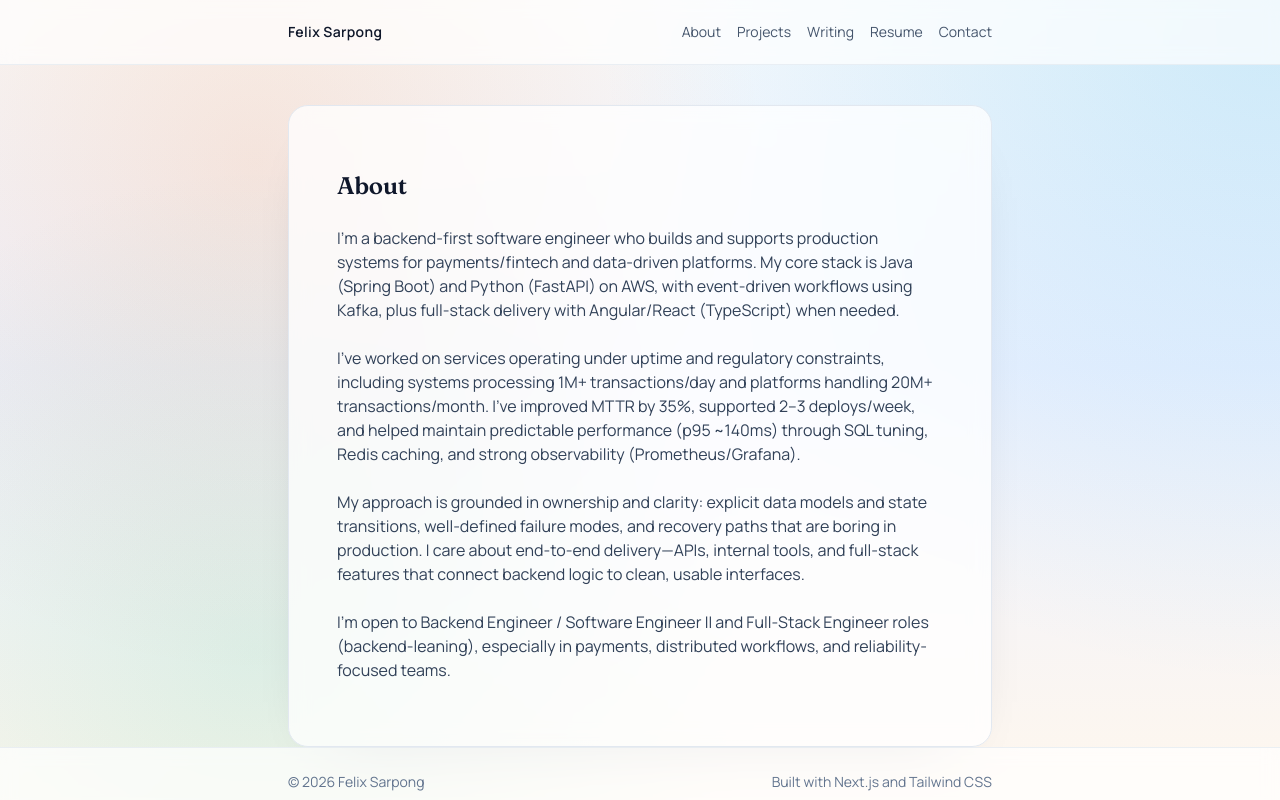
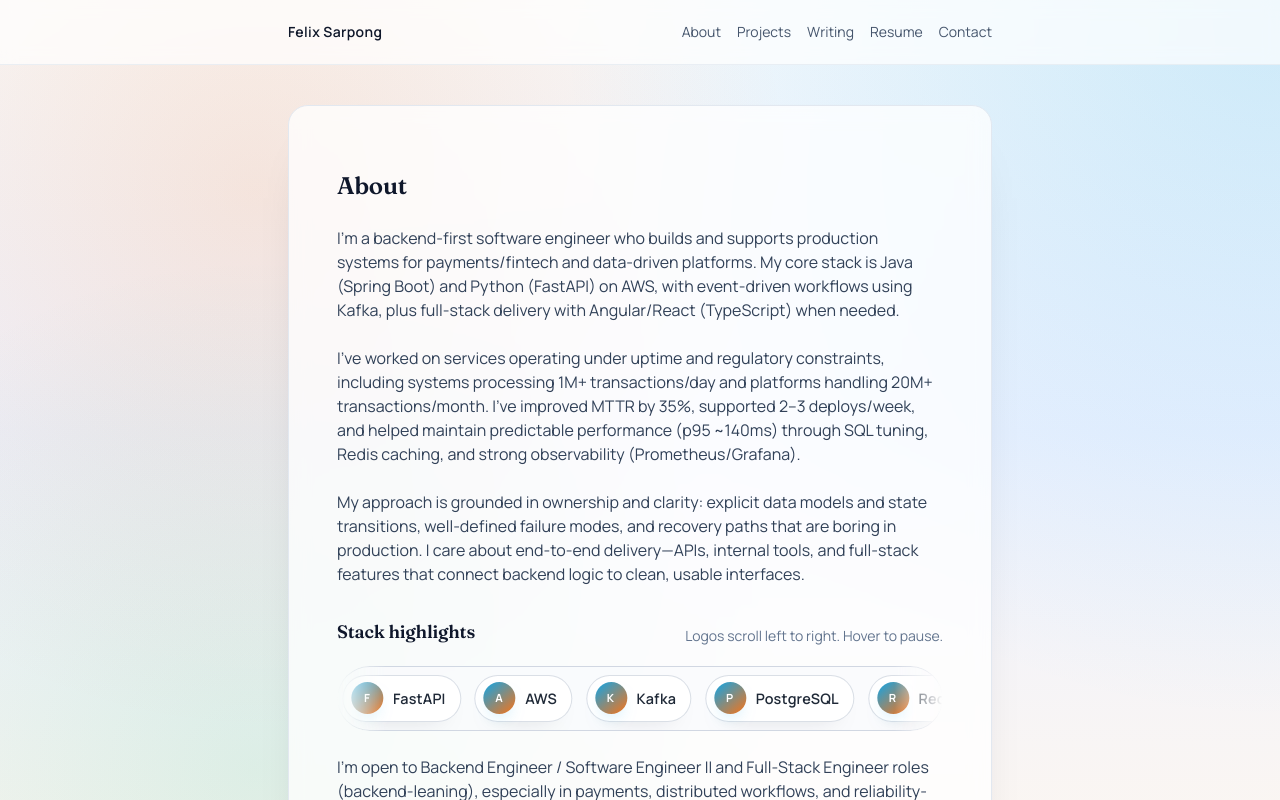
Before and after one commit to felixkwasisarpong/Portfolio, a Next.js app: page /about in a window 1280 px wide. Shown: the top 800 px of the page. Built offline with nearby package versions, Linux system fonts and the light colour scheme.

Commit message:
feat:added carousel for stack highlight

```diff
--- a/app/about/page.tsx
+++ b/app/about/page.tsx
@@ -6,6 +6,25 @@ export const metadata = {
 };
 
 export default function AboutPage() {
+  const stack = [
+    "Java",
+    "Spring Boot",
+    "Python",
+    "FastAPI",
+    "AWS",
+    "Kafka",
+    "PostgreSQL",
+    "Redis",
+    "Docker",
+    "Kubernetes",
+    "React",
+    "Angular",
+    "TypeScript",
+    "Prometheus",
+    "Grafana",
+  ];
+  const stackLoop = [...stack, ...stack];
+
   return (
     <Container>
       <section className="panel mt-10 px-8 py-12 sm:px-12 sm:py-16">
@@ -25,6 +44,42 @@ I’ve worked on services operating under uptime and regulatory constraints, inc
 My approach is grounded in ownership and clarity: explicit data models and state transitions, well-defined failure modes, and recovery paths that are boring in production. I care about end-to-end delivery—APIs, internal tools, and full-stack features that connect backend logic to clean, usable interfaces.
           </p>
 
+          <div className="pt-2">
+            <div className="flex flex-wrap items-end justify-between gap-2">
+              <h2 className="text-lg font-semibold text-slate-900">
+                Stack highlights
+              </h2>
+              <span className="text-sm text-slate-500">
+                Logos scroll left to right. Hover to pause.
+              </span>
+            </div>
+
+            <div
+              className="logo-marquee mt-5"
+              aria-label="Technology stack logos carousel"
+            >
+              <div className="logo-track">
+                {stackLoop.map((item, index) => {
+                  const initials = item
+                    .split(" ")
+                    .map((part) => part[0])
+                    .join("")
+                    .slice(0, 2)
+                    .toUpperCase();
+
+                  return (
+                    <div key={`${item}-${index}`} className="logo-card">
+                      <span className="logo-mark" aria-hidden="true">
+                        {initials}
+                      </span>
+                      <span className="logo-label">{item}</span>
+                    </div>
+                  );
+                })}
+              </div>
+            </div>
+          </div>
+
           <p>
 I’m open to Backend Engineer / Software Engineer II and Full-Stack Engineer roles (backend-leaning), especially in payments, distributed workflows, and reliability-focused teams.
           </p>
--- a/app/globals.css
+++ b/app/globals.css
@@ -157,3 +157,81 @@ h3 {
 .markdown li {
   margin-top: 0.4rem;
 }
+
+.logo-marquee {
+  position: relative;
+  overflow: hidden;
+  border-radius: 999px;
+  border: 1px solid rgba(148, 163, 184, 0.4);
+  background: rgba(248, 250, 252, 0.75);
+  padding: 0.5rem 0;
+  mask-image: linear-gradient(
+    90deg,
+    transparent,
+    #000 8%,
+    #000 92%,
+    transparent
+  );
+}
+
+.logo-track {
+  display: flex;
+  align-items: center;
+  gap: 0.85rem;
+  width: max-content;
+  animation: logo-marquee 28s linear infinite;
+  padding: 0 0.75rem;
+}
+
+.logo-marquee:hover .logo-track {
+  animation-play-state: paused;
+}
+
+.logo-card {
+  display: inline-flex;
+  align-items: center;
+  gap: 0.6rem;
+  border-radius: 999px;
+  border: 1px solid rgba(148, 163, 184, 0.35);
+  background: rgba(255, 255, 255, 0.95);
+  padding: 0.4rem 0.9rem 0.4rem 0.5rem;
+  color: #1f2937;
+  box-shadow: 0 12px 24px -20px rgba(15, 23, 42, 0.35);
+  font-weight: 600;
+  letter-spacing: 0.01em;
+  white-space: nowrap;
+}
+
+.logo-mark {
+  display: grid;
+  place-items: center;
+  height: 2rem;
+  width: 2rem;
+  border-radius: 999px;
+  background: linear-gradient(140deg, var(--accent), var(--accent-2));
+  color: #fff;
+  font-size: 0.7rem;
+  font-weight: 700;
+  letter-spacing: 0.08em;
+  text-transform: uppercase;
+  box-shadow: 0 8px 18px -10px rgba(14, 165, 233, 0.6);
+}
+
+.logo-label {
+  font-size: 0.9rem;
+}
+
+@keyframes logo-marquee {
+  from {
+    transform: translateX(0);
+  }
+  to {
+    transform: translateX(-50%);
+  }
+}
+
+@media (prefers-reduced-motion: reduce) {
+  .logo-track {
+    animation: none;
+  }
+}
```
Also changed, not shown: 2 other files (tests, documents, lock files or other folders).
